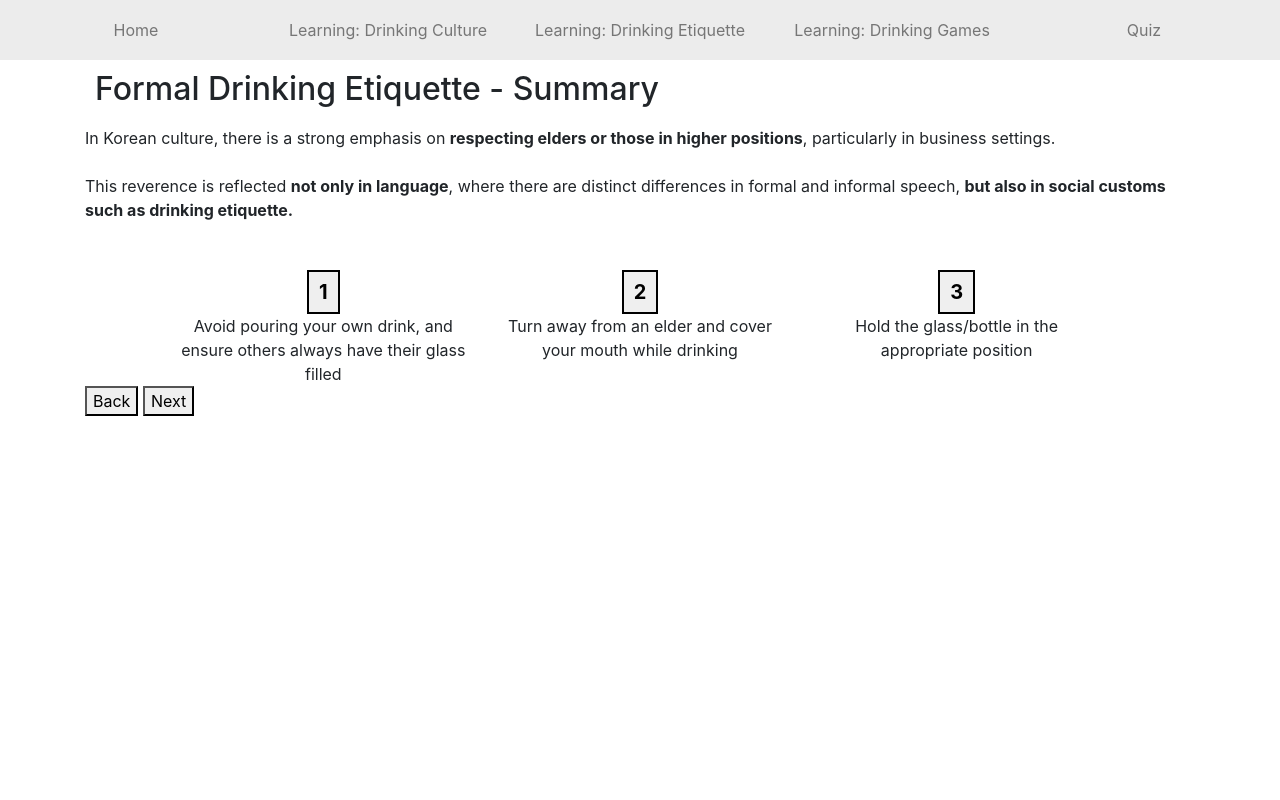
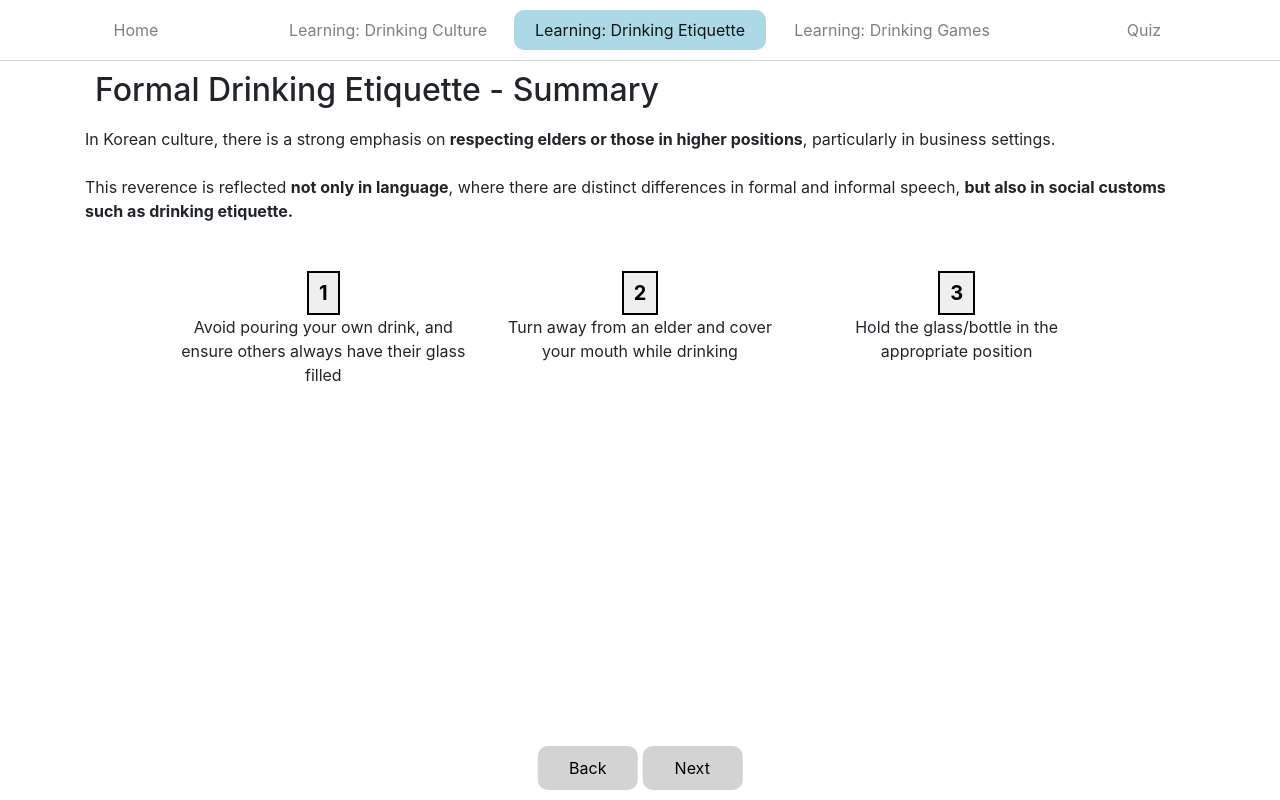
Before and after one commit to vaughn486/KoreanDrinkingGames, a Flask app: page /learn_etiquette/1 in a window 1280 px wide. Run offline with Flask 3, Linux system fonts and the light colour scheme; some libraries are stand-ins or nearby versions; some web fonts are replaced.

Commit message:
learning buttons consistent, navbar edits

```diff
--- a/code/server.py
+++ b/code/server.py
@@ -168,7 +168,7 @@ page_entry_times = {}
 def homepage():
    global correct_answers_count
    correct_answers_count = 0
-   return render_template('home.html')
+   return render_template('home.html', current_page='home')
 
 @app.route('/api/learn_culture/<int:lesson>')
 def api_learn_culture(lesson):
@@ -198,7 +198,7 @@ def learn_culture(lesson):
    global correct_answers_count
    correct_answers_count = 0
    print("Content being passed:", content_culture[lesson - 1])
-   return render_template('learn_culture.html', lesson=content_culture[lesson-1])
+   return render_template('learn_culture.html', lesson=content_culture[lesson-1], current_page='learning_culture')
 
 @app.route('/api/learn_etiquette/<int:lesson>')
 def api_learn_etiquette(lesson):
@@ -228,7 +228,7 @@ def learn_etiquette(lesson):
    global correct_answers_count
    correct_answers_count = 0
    print("Content being passed:", content_etiquette[lesson - 1])
-   return render_template('learn_etiquette.html', lesson=content_etiquette[lesson-1])
+   return render_template('learn_etiquette.html', lesson=content_etiquette[lesson-1], current_page='learning_etiquette')
 
 @app.route('/api/learn_games/<int:lesson>')
 def api_learn_games(lesson):
@@ -245,7 +245,7 @@ def learn_games(lesson):
     global correct_answers_count
     correct_answers_count = 0
     print("Content being passed:", content_games[lesson - 1])
-    return render_template('learn_games.html', lesson=content_games[lesson-1])
+    return render_template('learn_games.html', lesson=content_games[lesson-1], current_page='learning_games')
 
 @app.route('/enter_page/<page_name>', methods=['GET'])
 def enter_page(page_name):
@@ -263,7 +263,7 @@ def enter_page(page_name):
 def quiz():
    global correct_answers_count
    correct_answers_count = 0
-   return render_template('quiz_home.html')
+   return render_template('quiz_home.html', current_page='quiz')
 
 # display quiz question #
 @app.route('/quiz/<int:quiz_id>', methods=['GET', 'POST'])
@@ -292,12 +292,12 @@ def pageview(quiz_id):
          return redirect(f'/quiz/{quiz_id+1}')
 
    # renders current question
-   return render_template('quiz.html', object=question_data, enumerate=enumerate)
+   return render_template('quiz.html', object=question_data, enumerate=enumerate, current_page='quiz')
 
 
 @app.route('/quizresult')
 def quizresult():
-   return render_template('quizresult.html', correct_answers = correct_answers_count, total_questions=len(question))
+   return render_template('quizresult.html', correct_answers = correct_answers_count, total_questions=len(question), current_page='quiz')
 
 @app.route('/learn_home/<int:id>')
 def learn_home(id):
--- a/code/static/main.css
+++ b/code/static/main.css
@@ -1,9 +1,13 @@
+
 .container-fluid{
-    padding: 10px;
-    background-color: rgb(236, 236, 236);
+    background-color: white;
+    padding:10px;
+
 }
+
 .navbar{
     padding: 0px;
+    border-bottom: 1px solid lightgray;
 }
 .navbar-nav {
     width: 100%; /* Ensure the nav occupies the full width of its container */
@@ -13,6 +17,18 @@
     flex: 1; /* Each nav item will grow equally */
     text-align: center; /* Center-align the text inside each nav item */
 }
+
+.navbar-nav .nav-item .nav-link:hover {
+    background-color: #f7f7f7; /* This is a light gray color. Adjust the color code as needed. */
+    border-radius: 10px
+}
+
+.navbar-nav .nav-item .nav-link.active,
+.navbar-nav .nav-item .nav-link:hover.active {
+    background-color: lightblue; /* Active color - doesn't change on hover */
+    border-radius: 10px; /* Keep the rounded corners if needed */
+}
+
 .home-text{
     margin-top: 30px;
     text-align: center;
@@ -22,7 +38,31 @@
     font-weight: bold;
     font-size: 26px;
 }
-.button-container{
+
+.home-image-container {
+    position: relative; /* This makes it a container for absolute children */
+    width: 100%; /* This makes it take up the full width */
+    height: 90vh; /* Adjust height as needed, vh units make it based on the viewport height */
+    text-align: center; /* To center text horizontally */
+    color: white; /* Choose a text color that contrasts well with your image */
+  }
+
+  .home-image-container img {
+    width: 100%; /* Makes the image take up the full container width */
+    height: 100%; /* Makes the image take up the full container height */
+    object-fit: cover; /* Ensures the image covers the area without being stretched */
+  }
+
+  .centered-text {
+    position: absolute; /* Positions the text absolutely within its parent */
+    top: 50%; /* Centers vertically */
+    left: 50%; /* Centers horizontally */
+    transform: translate(-50%, -50%); /* Adjusts the exact centering of the element */
+    color: white; /* Text color, change as necessary */
+    /* Add more styling for your text as needed */
+  }
+
+.reg-button-container{
     padding: 20px;
 }
 .center-container{
@@ -110,3 +150,54 @@ h2 {
     border: none;
     cursor: pointer; /* Sets cursor to pointer to indicate it's clickable */
 }
+
+.button-container {
+    position: fixed; /* Keeps the buttons at the same spot even when scrolling */
+    bottom: 10px; /* Distance from the bottom of the viewport */
+    left: 50%; /* Centers the container */
+    transform: translateX(-50%); /* Aligns center of the container to the center of the page */
+    z-index: 1000; /* Ensures it stays on top of other elements */
+}
+
+.back {
+    background-color: lightgray;
+    border-radius: 10px;
+    border: 0px solid white;
+    padding-left:15px;
+    padding-right:15px;
+    padding-top:10px;
+    padding-bottom:10px;
+    width:100px;
+    cursor: pointer;
+
+}
+
+.next {
+    background-color: lightgray;
+    border-radius: 10px;
+    border: 0px solid white;
+    padding-left:15px;
+    padding-right:15px;
+    padding-top:10px;
+    padding-bottom:10px;
+    width:100px;
+    cursor: pointer;
+
+}
+
+.back:hover {
+    background-color: lightblue; /* Change color when hovered */
+}
+.next:hover {
+    background-color: lightblue; /* Change color when hovered */
+}
+
+.back:active {
+
+    outline:2px solid lightblue;
+}
+
+.next:active {
+
+    outline:2px solid lightblue;
+}
--- a/code/templates/home.html
+++ b/code/templates/home.html
@@ -1,11 +1,15 @@
 {% extends "layout.html" %}
 
 {% block content %}
+<script>
+
+
+</script>
 
 <div class = "home-text">
     <div class = "home-title">Welcome to Korean Drinking Customs</div>
     Learn about drinking culture & etiquette, and how to play popular drinking games!
-    <div class="button-container">
+    <div class="reg-button-container">
         <a href="/learn_culture/1" class="btn btn-primary">Learn About Drinking Customs</a>
         <a href="/quiz" class="btn btn-secondary">Take the Quiz</a>
     </div>
--- a/code/templates/layout.html
+++ b/code/templates/layout.html
@@ -32,26 +32,23 @@
       <div class="container-fluid">
         <ul class="navbar-nav me-auto mb-2 mb-lg-0">
           <li class = "nav-item">
-              <a class="nav-link" href="/">Home</a>
+              <a class="nav-link dark-grey {{ 'active' if current_page == 'home' else '' }}" href="/">Home</a>
           </li>
           <li class="nav-item">
-              <a class="nav-link" href="/learn_culture/1">Learning: Drinking Culture</a>
+              <a class="nav-link dark-grey {{ 'active' if current_page == 'learning_culture' else '' }}" href="/learn_culture/1">Learning: Drinking Culture</a>
           </li>
           <li class="nav-item">
-            <a class="nav-link dark-grey" href="/learn_etiquette/1">Learning: Drinking Etiquette</a>
+            <a class="nav-link dark-grey {{ 'active' if current_page == 'learning_etiquette' else '' }}" href="/learn_etiquette/1">Learning: Drinking Etiquette</a>
           </li>
           <li class="nav-item">
-            <a class="nav-link dark-grey" href="/learn_games/1">Learning: Drinking Games</a>
+            <a class="nav-link dark-grey {{ 'active' if current_page == 'learning_games' else '' }}" href="/learn_games/1">Learning: Drinking Games</a>
           </li>
           <li class="nav-item">
-            <a class="nav-link dark-grey" href="/quiz">Quiz</a>
+            <a class="nav-link dark-grey {{ 'active' if current_page == 'quiz' else '' }}" href="/quiz">Quiz</a>
           </li>
         </ul>
       </div>
     </nav>
-
-
-
 
     <div class="container">
         {% block content %}
--- a/code/templates/learn_culture.html
+++ b/code/templates/learn_culture.html
@@ -62,8 +62,10 @@
             </div>
         </div>
         <br>
+        <div class="button-container">
             <button class="back">Back</button>
             <button class="next">Next</button>
+        </div>
     </div>
 
     <div id="content2" class="material">
@@ -91,8 +93,10 @@
 
         </div>
         <br>
+        <div class="button-container">
             <button class="back">Back</button>
             <button class="next">Next</button>
+        </div>
     </div>
 
     <div id="content3" class="material">
@@ -146,8 +150,10 @@
             </div>
         </div>
         <br>
+        <div class="button-container">
             <button class="back">Back</button>
             <button class="next">Next</button>
+        </div>
     </div>
 </div>
 
--- a/code/templates/learn_etiquette.html
+++ b/code/templates/learn_etiquette.html
@@ -56,8 +56,10 @@
             <div class="col-md-1">
             </div>
         </div>
+        <div class="button-container">
             <button class="back">Back</button>
             <button class="next">Next</button>
+        </div>
     </div>
 
     <div id="content2" class="material">
@@ -75,8 +77,10 @@
             picture-in-picture; web-share"
             referrerpolicy="strict-origin-when-cross-origin"
             allowfullscreen></iframe></center>
+            <div class="button-container">
                 <button class="back">Back</button>
                 <button class="next">Next</button>
+            </div>
     </div>
 
     <div id="content3" class="material">
@@ -94,8 +98,10 @@
             picture-in-picture; web-share"
             referrerpolicy="strict-origin-when-cross-origin"
             allowfullscreen></iframe></center>
+            <div class="button-container">
                 <button class="back">Back</button>
                 <button class="next">Next</button>
+            </div>
     </div>
 
     <div id="content4" class="material">
@@ -113,8 +119,10 @@
             picture-in-picture; web-share"
             referrerpolicy="strict-origin-when-cross-origin"
             allowfullscreen></iframe></center>
+            <div class="button-container">
                 <button class="back">Back</button>
                 <button class="next">Next</button>
+            </div>
     </div>
 
 
--- a/code/templates/quiz_home.html
+++ b/code/templates/quiz_home.html
@@ -5,7 +5,7 @@
 <div class = "home-text">
     <div class = "home-title">Quiz on Korean Drinking</div>
     You will be asked to answer eight multiple choice questions on Korean drinking culture, drinking etiquette, and drinking games.
-    <div class="button-container">
+    <div class="reg-button-container">
         <a href="/quiz/1" class="btn btn-primary">Start Quiz</a>
     </div>
 </div>
```
Also changed, not shown: code/templates/learn_games.html (+8 -4 lines). Lines whose indentation alone changed are shown as unchanged.
